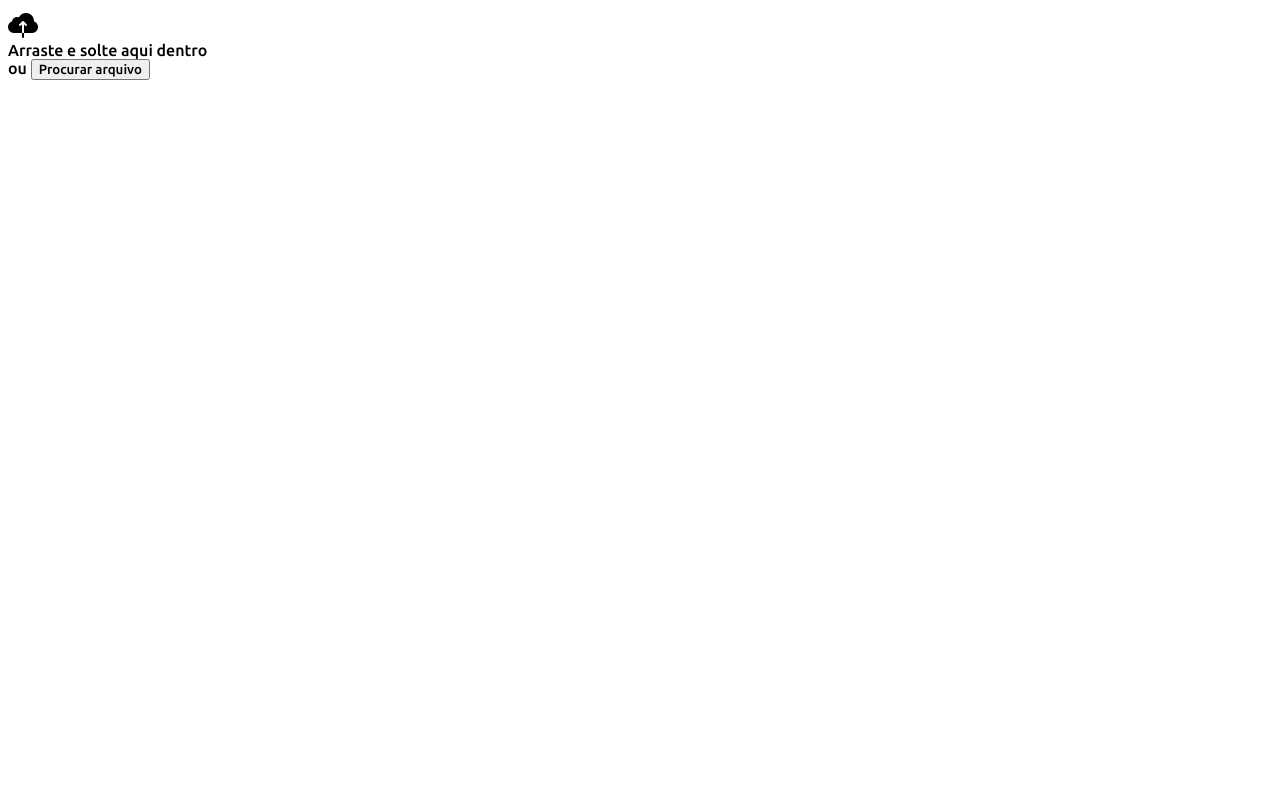
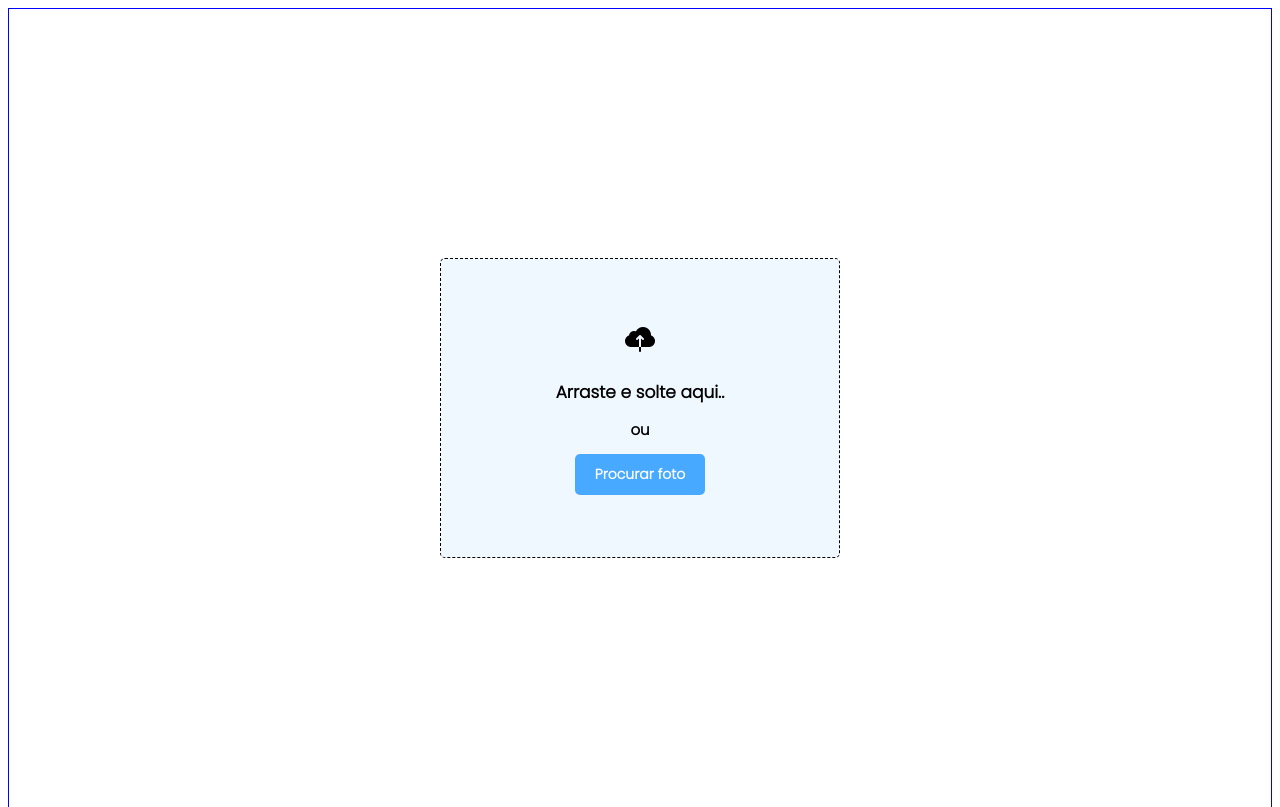
Before and after one commit to augustomn-91/Upload-Picture, a plain HTML site: page index.html in a window 1280 px wide. Shown: the top 807 px of the page. Drawn offline with Linux system fonts and the light colour scheme.

Commit message:
Creating upload style

```diff
--- a/css/style.css
+++ b/css/style.css
@@ -1,6 +1,58 @@
-@import url('https://fonts.googleapis.com/css2?family=Ubuntu:wght@500&display=swap');
+@import url('https://fonts.googleapis.com/css2?family=Poppins:wght@300&display=swap');
 
 * {
-    font-family: 'Ubuntu', sans-serif;
+    font-family: 'Poppins', sans-serif;
     box-sizing: border-box;
 }
+
+body {
+    display: flex;
+    align-items: center;
+    justify-content: center;
+    min-height: 100vh;
+    border: 1px solid blue;
+}
+
+.area {
+    border: 1px dashed black;
+    background-color: #f0f8ff;
+    border-radius: 5px;
+    width: 400px;
+    height: 300px;
+    display: flex;
+    align-items: center;
+    justify-content: center;
+    flex-direction: column;
+}
+
+.area .icon {
+    margin-bottom: 20px;
+}
+
+.area header {
+    margin-bottom: 13px;
+    font-size: 17px;
+    font-weight: 600;
+}
+
+.area span {
+    font-size: 15px;
+    font-weight: 600;
+    margin-bottom: 13px;
+}
+
+.area button {
+    padding: 10px 20px;
+    border-radius: 5px;
+    border: none;
+    background-color: #0088ff;
+    font-size: 14px;
+    font-weight: 600;
+    color: #fff;
+    opacity: 0.7;
+    transition: 0.4s;
+}
+
+.area button:hover {
+    opacity: 1;
+}
--- a/index.html
+++ b/index.html
@@ -11,9 +11,9 @@
 <body>
     <div class="area">
         <div class="icon"><img src="./assets/ulpoad.png" alt="upload"></div>
-        <header>Arraste e solte aqui dentro</header>
+        <header>Arraste e solte aqui..</header>
         <span>ou</span>
-        <button>Procurar arquivo</button>
+        <button>Procurar foto</button>
     </div>
 
     <script src="./js/script.js"></script>
```
